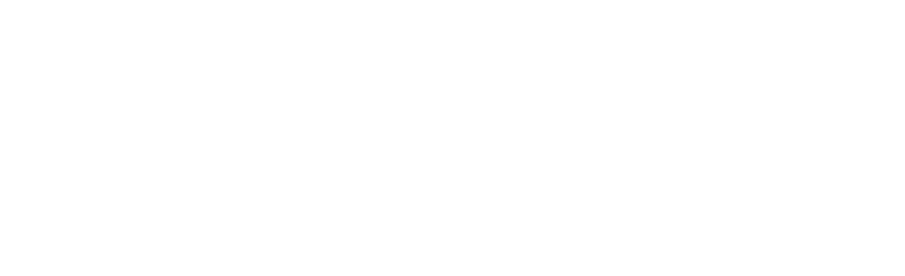
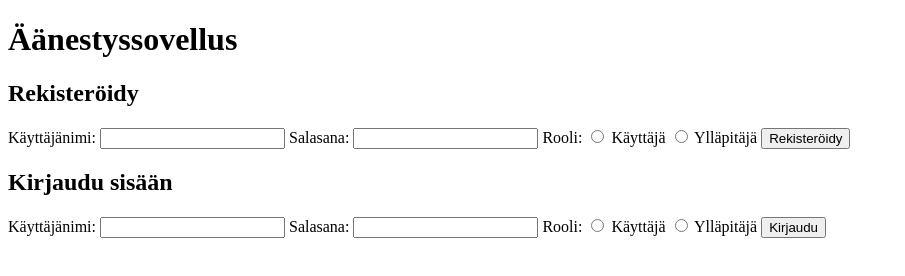
Before and after one commit to P1kkuMikko/OHJ5-662-663, a plain HTML site: page #663/index.html in a window 1280 px wide. Shown: the whole page, without its empty margins (0-905 px from the left). Drawn offline with Linux system fonts and the light colour scheme.

Commit message:
etusivu alkua

```diff
--- a/#663/index.html
+++ b/#663/index.html
@@ -7,6 +7,50 @@
     <link rel="stylesheet" href="styles.css">
 </head>
 <body>
+    <h1>Äänestyssovellus</h1>
+
+    <div id="regForm">
+        <h2>Rekisteröidy</h2>
+        <form id="registerForm">
+            <label for="registerUsername">Käyttäjänimi:</label>
+            <input type="text" id="registerUsername" name="username" required>
+            <label for="registerPassword">Salasana:</label>
+            <input type="password" id="registerPassword" name="password" required>
+            <label for="registerRole">Rooli:</label>
+            <input type="radio" id="registerKayttaja" name="role" value="kayttaja" required>
+            <label for="registerKayttaja">Käyttäjä</label>
+            <input type="radio" id="registerYllapitaja" name="role" value="yllapitaja" required>
+            <label for="registerYllapitaja">Ylläpitäjä</label>
+            <button type="submit">Rekisteröidy</button>
+        </form>
+    </div>
+
+    <div id="loginForm">
+        <h2>Kirjaudu sisään</h2>
+        <form id="loginForm">
+            <label for="loginUsername">Käyttäjänimi:</label>
+            <input type="text" id="loginUsername" name="username" required>
+            <label for="loginPassword">Salasana:</label>
+            <input type="password" id="loginPassword" name="password" required>
+            <label for="loginRole">Rooli:</label>
+            <input type="radio" id="loginKayttaja" name="role" value="kayttaja" required>
+            <label for="loginKayttaja">Käyttäjä</label>
+            <input type="radio" id="loginYllapitaja" name="role" value="yllapitaja" required>
+            <label for="loginYllapitaja">Ylläpitäjä</label>
+            <button type="submit">Kirjaudu</button>
+        </form>
+    </div>
+
+    <div id="voteForm">
+
+    </div>
+
+    <div id="results">
+
+    </div>
+
+
+
     <script src="script.js"></script>
 </body>
 </html>
```
